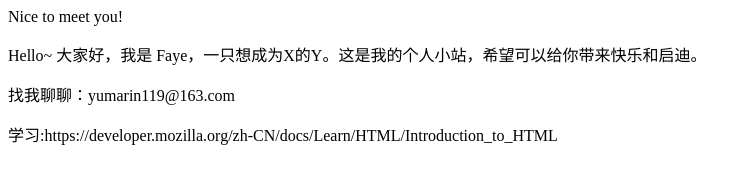
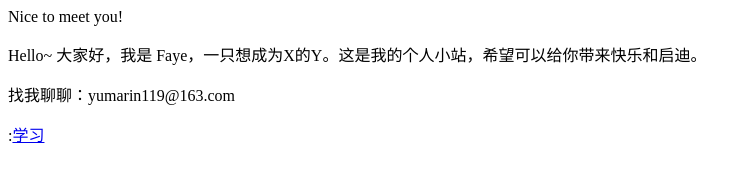
Before and after one commit to yumarinfaye/yumarinfaye.github.io, a plain HTML site: page index.html in a window 1280 px wide. Shown: the whole page, without its empty margins (0-751 px from the left). Drawn offline with Linux system fonts and the light colour scheme.

Commit message:
Update index.html

```diff
--- a/index.html
+++ b/index.html
@@ -3,4 +3,4 @@ Hello~ 大家好，我是 Faye，一只想成为X的Y。这是我的个人小站
 
 <p>找我聊聊：yumarin119@163.com</p>
 
-<p>学习:<a>https://developer.mozilla.org/zh-CN/docs/Learn/HTML/Introduction_to_HTML</a></p>
+<p>:<a href="https://developer.mozilla.org/zh-CN/docs/Learn/HTML/Introduction_to_HTML">学习</a></p>
```
